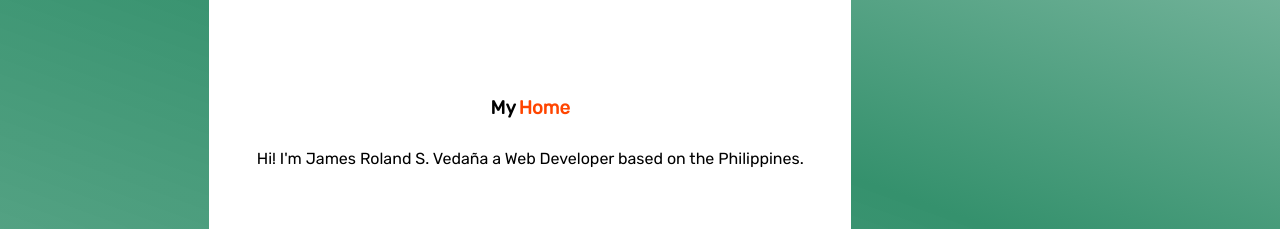
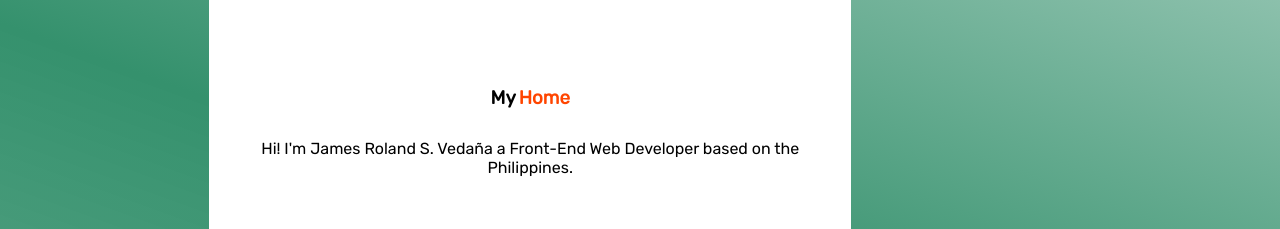
Before and after one commit to Jamesrolandv/Portfolio1, a plain HTML site: page Index.html in a window 1280 px wide. Shown: the part 1100-1329 px from the top of the page. Drawn offline with Linux system fonts and the light colour scheme; a web font is replaced by a local one.

Commit message:
big change

```diff
--- a/Index.html
+++ b/Index.html
@@ -41,7 +41,7 @@
 		</ul>
 	</nav>
 
-	<div class="container">
+	<main class="container">
 	<!--------------------left-side----------------------->
 		<section class="left-side">
 			<div class="info">
@@ -56,11 +56,11 @@
 		</section>
 
 	<!--------------------main-content----------------------->
-		<main class="main-content" id="Work">
+		<section class="main-content" id="Work">
 			<div class="all-story" id="slide-track">
 					<div class="slide">
 						<a href="https://jamesrolandv.github.io/Training-1/">
-							<iframe src="https://jamesrolandv.github.io/Training-1/" frameborder="0" allowfullscreen></iframe>
+							<iframe src="https://jamesrolandv.github.io/Training-1/" frameborder="0"></iframe>
 							<div class="overlay"></div>
 							<div class="overlay2"></div>
 							<img src="Images/numinix.png" alt="">
@@ -94,7 +94,7 @@
 			</div>
 			<div class="my-information" id="home">
 				<h3>My <span>Home</span></h3>
-				<p>Hi! I'm James Roland S. Vedaña a Web Developer based on the Philippines.</p>
+				<p>Hi! I'm James Roland S. Vedaña a Front-End Web Developer based on the Philippines.</p>
 			</div>
 
 
@@ -124,11 +124,11 @@
 			<div class="my-information" id="Ethics">
 				<div class="about-me">
 					<h3><span>About</span> Me</h3>
-					<p>I realize I really like computer, and that's why I am practicing and learning web development, I am always learning and adapting, everyday i gain new knowledge and it really is satisfying when you execute the codes and work perfectly. My goal now is when you hear or see my name, you'll know that I am a Web Developer and I am dependable.</p>
+					<p>I really like computer, and that's why I am practicing and learning web development, I am always learning and adapting, everyday i gain new knowledge and it really is satisfying when you execute the codes and work perfectly. My goal now is when you hear or see my name, you'll know that I am a Web Developer and I am dependable.</p>
 				</div>
 
 			</div>
-		</main>
+		</section>
 
 
 	<!--------------------right-side----------------------->
@@ -146,7 +146,7 @@
 				<img src="Images/pic5.JPG" class="picture-fade">
 			</div>
 		</aside>
-	</div>
+	</main>
 
 	<script src="Portfolio.js"></script>
 </body>
--- a/style.css
+++ b/style.css
@@ -6,9 +6,10 @@
     scroll-behavior: smooth;
 }
 
-body{
+main{
     background: linear-gradient(20deg, #ffffff62 -140%, #35916d 50%, #ffffff 140%);
     background-attachment: fixed;
+    margin-bottom: 20rem;
 }
 
 nav{
```
